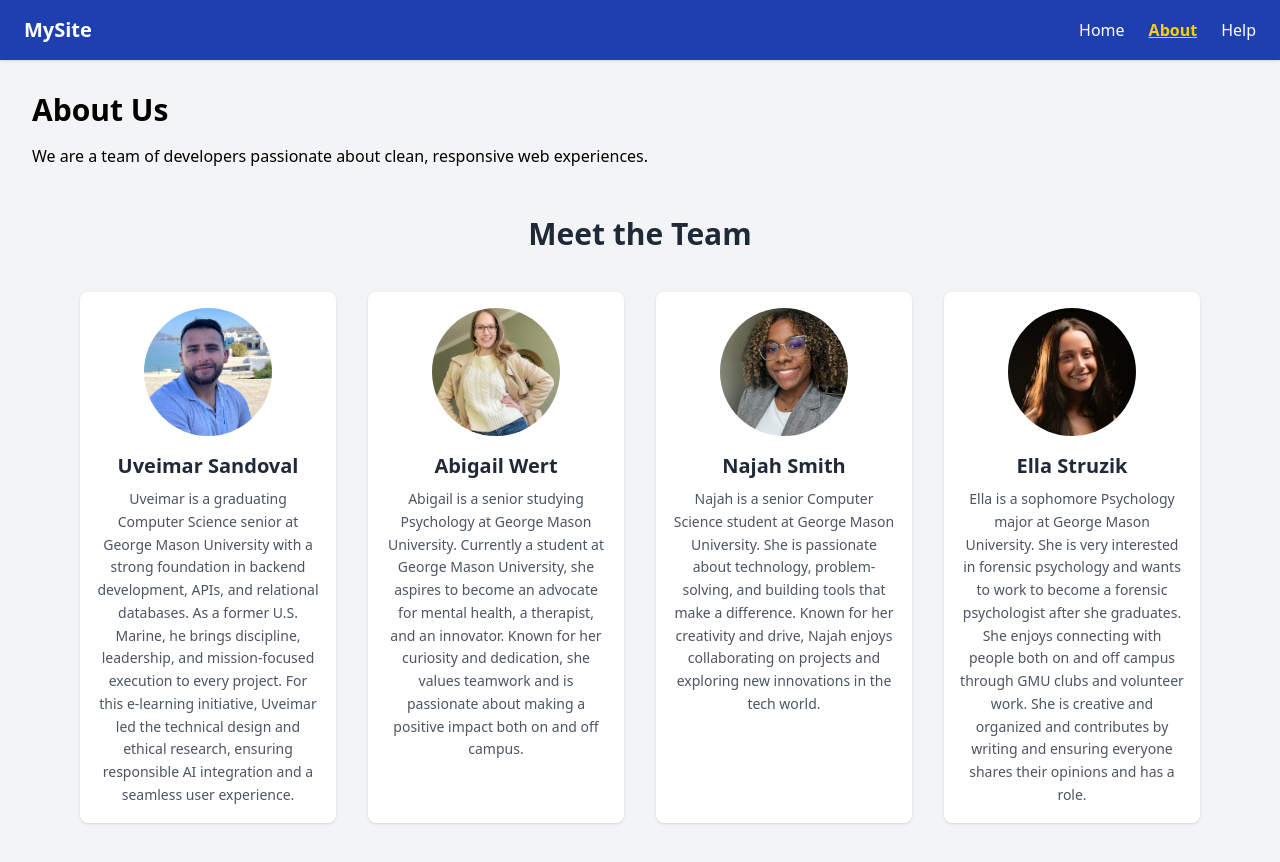
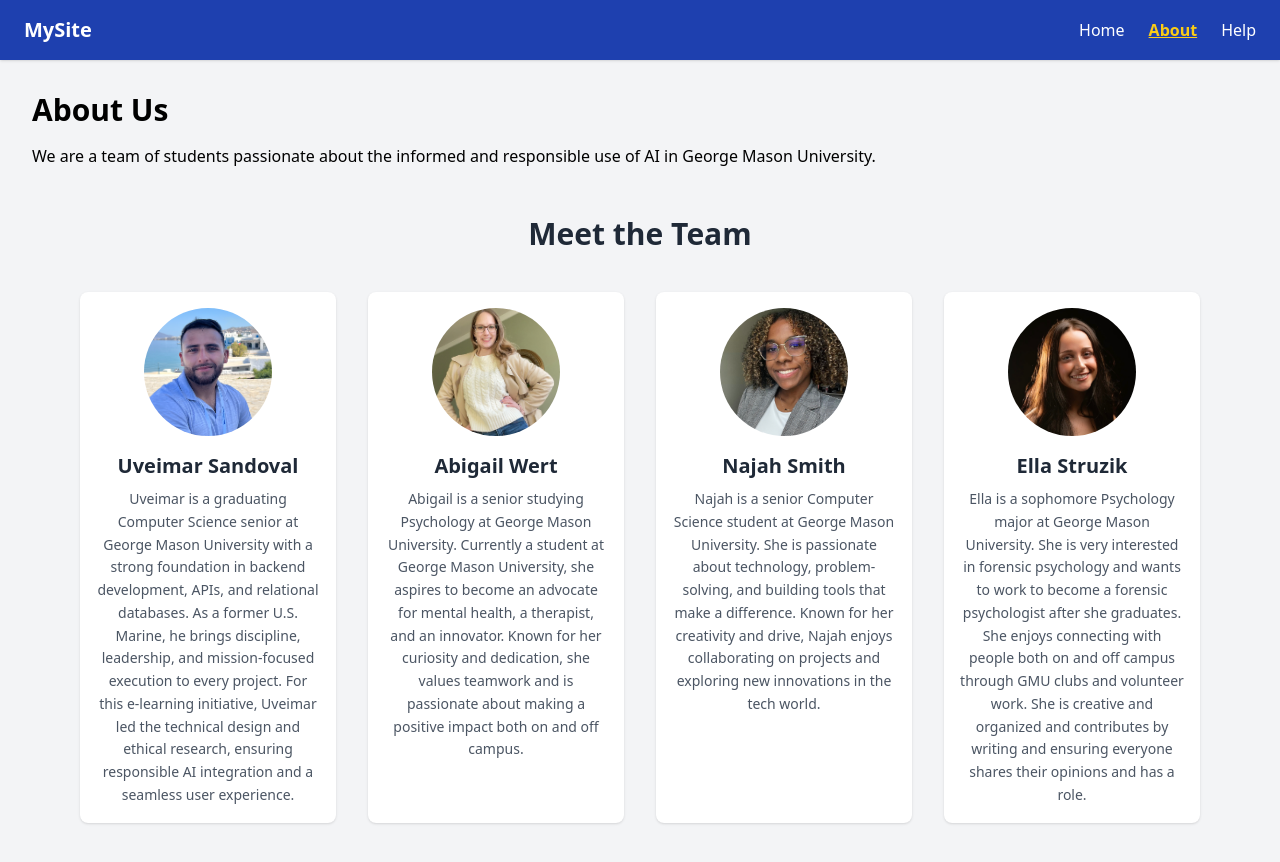
Before and after one commit to u-sandoval/Hi-Fi, a plain HTML site: page about.html in a window 1280 px wide. Drawn offline with nearby package versions, Linux system fonts and the light colour scheme.

Commit message:
edit about page

```diff
--- a/about.html
+++ b/about.html
@@ -23,7 +23,7 @@
   <!-- Content -->
   <main class="p-8">
     <h1 class="text-3xl font-bold mb-4">About Us</h1>
-    <p>We are a team of developers passionate about clean, responsive web experiences.</p>
+    <p>We are a team of students passionate about the informed and responsible use of AI in George Mason University.</p>
     <section class="max-w-6xl mx-auto my-12">
         <h2 class="text-3xl font-bold text-gray-800 mb-10 text-center">Meet the Team</h2>
 
```
